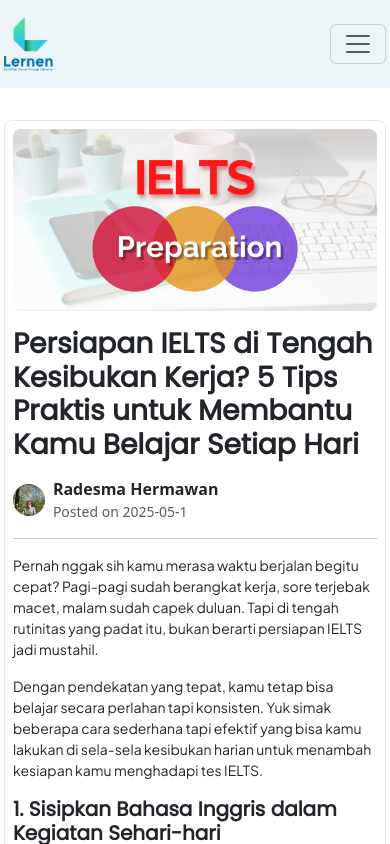
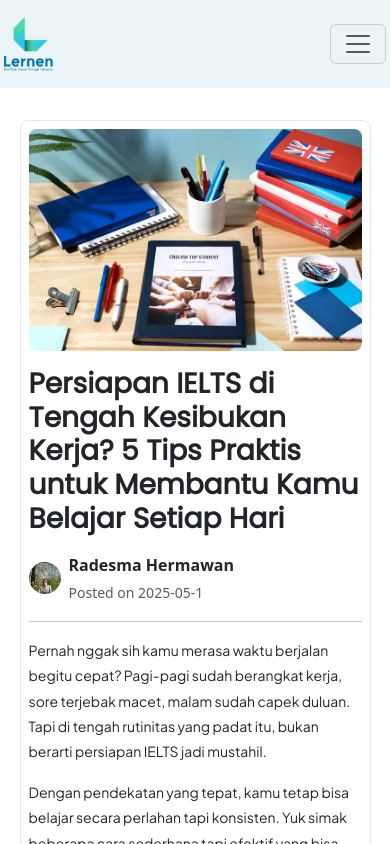
Before and after one commit to amnaduny/lernen-static, a Next.js app: page /posts/2025-05-01-persiapan_ielts_dikesibukan_kerja in a window 390 px wide. Shown: the top 844 px of the page. Built offline with nearby package versions, Linux system fonts and the light colour scheme.

Commit message:
modify layout blog-list and article

```diff
--- a/pages/blog/index.js
+++ b/pages/blog/index.js
@@ -6,7 +6,7 @@
 
 export default function HomeBlog({ posts }) {
   return (
-    <div>
+    <div className="blog-container">
       <Head>
         <title>Blog Beasiswa | Lernen Education</title>
       </Head>
--- a/posts/2025-05-01-persiapan_ielts_dikesibukan_kerja.md
+++ b/posts/2025-05-01-persiapan_ielts_dikesibukan_kerja.md
@@ -2,7 +2,7 @@
 title: "Persiapan IELTS di Tengah Kesibukan Kerja? 5 Tips Praktis untuk Membantu Kamu Belajar Setiap Hari"
 author: "Radesma Hermawan"
 date: "2025-05-1"
-background: "/assets/blog-article/ielts_preparation.jpg"
+background: "/assets/blog-article/english-book-ielts-prep.webp"
 writer: "/assets/mentor-section/radesma-hermawan.webp"
 ---
 
--- a/styles/globals.css
+++ b/styles/globals.css
@@ -528,6 +528,11 @@
 }
 
 /* Blog */
+.blog-container {
+  margin: 2rem auto;
+  width: 75%;
+}
+
 .heroBlog .hr-hero-blog {
   width: 800px;
   margin: 2rem auto;
@@ -565,11 +570,11 @@
 }
 
 .heroArticle {
-  margin-top: 2rem;
-  margin-left: 12rem;
-  margin-right: 12rem;
+  margin: 2rem auto;
   border: var(--border);
   border-radius: 0.5rem;
+  width: 50%;
+  line-height: 1.8;
 }
 
 .heroArticle .hero-image {
@@ -768,6 +773,11 @@
   }
 
   /* Blog */
+  .blog-container {
+    margin: 2rem auto;
+    width: 100%;
+  }
+
   .heroBlog {
     margin: 1rem 2%;
   }
@@ -788,8 +798,8 @@
   }
 
   .heroArticle {
-    margin-left: 1%;
-    margin-right: 1%;
+    margin: 2rem auto;
+    width: 90%;
   }
 
   .heroArticle .writer-image {
@@ -918,13 +928,18 @@
   }
 
   /* Blog */
+  .blog-container {
+    margin: 2rem auto;
+    width: 100%;
+  }
+
   .heroBlog {
     margin-left: 5rem;
     margin-right: 5rem;
   }
 
   .heroBlog .hr-hero-blog {
-    width: 500px;
+    width: 100%;
     margin: 2rem auto;
   }
 
@@ -939,8 +954,8 @@
   }
 
   .heroArticle {
-    margin-left: 4rem;
-    margin-right: 4rem;
+    margin: 2rem auto;
+    width: 80%;
   }
 
   .heroArticle .writer-image {
@@ -1050,13 +1065,19 @@
   }
 
   /* Blog */
+  .blog-container {
+    margin: 2rem auto;
+    width: 90%;
+  }
+
   .heroBlog .hr-hero-blog {
     width: 650px;
   }
 
+  /* Blog */
   .heroArticle {
-    margin-left: 8rem;
-    margin-right: 8rem;
+    margin: 2rem auto;
+    width: 70%;
   }
 }
 
@@ -1066,4 +1087,29 @@
   .faq-section .accordion-item {
     width: 60vw;
   }
+
+  /* Blog */
+  .blog-container {
+    margin: 2rem auto;
+    width: 80%;
   }
+
+  .heroArticle {
+    margin: 2rem auto;
+    width: 70%;
+  }
+}
+
+@media (min-width: 1200px) and (max-width: 1399.98px) {
+
+  /* Blog */
+  .blog-container {
+    margin: 2rem auto;
+    width: 80%;
+  }
+
+  .heroArticle {
+    margin: 2rem auto;
+    width: 60%;
+  }
+}
```
Also changed, not shown: public/assets/blog-article/english-book-ielts-prep.webp (added), 12 other files (tests, documents, lock files or other folders). Lines whose indentation alone changed are shown as unchanged.
